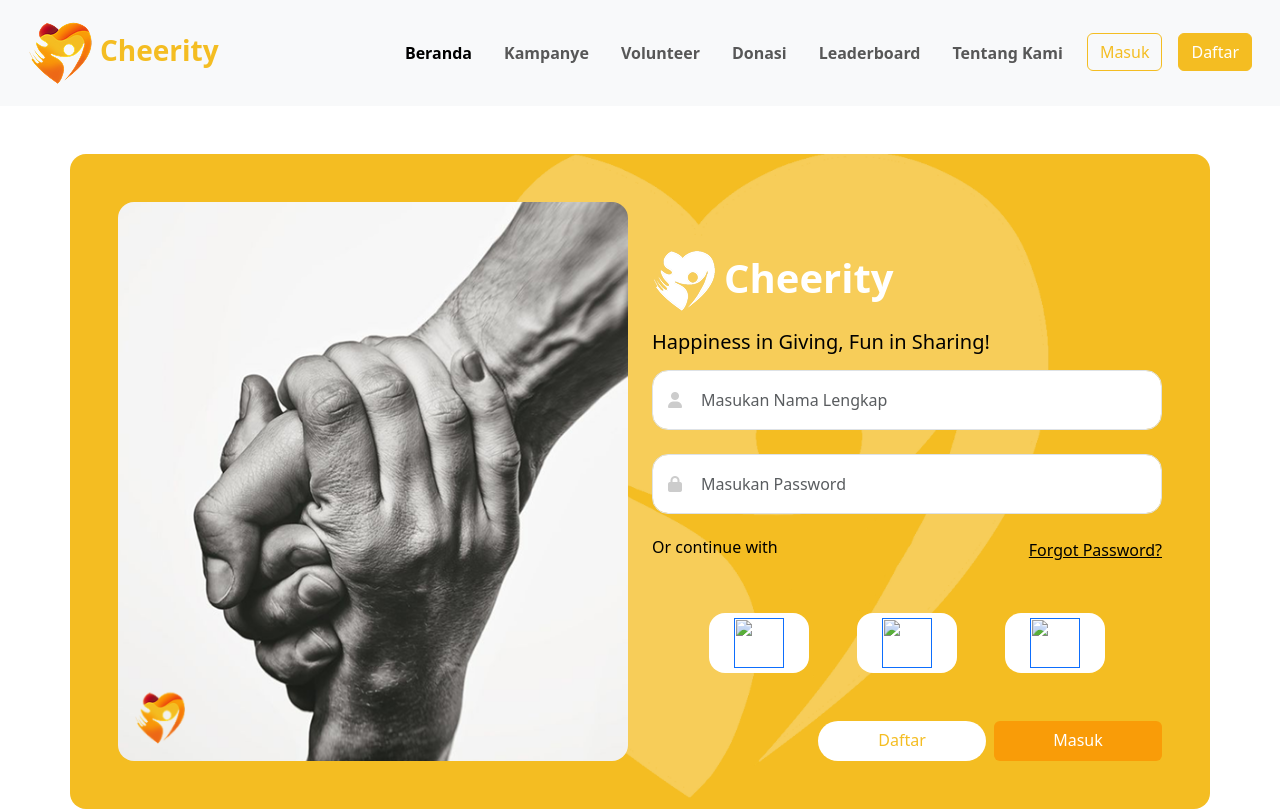
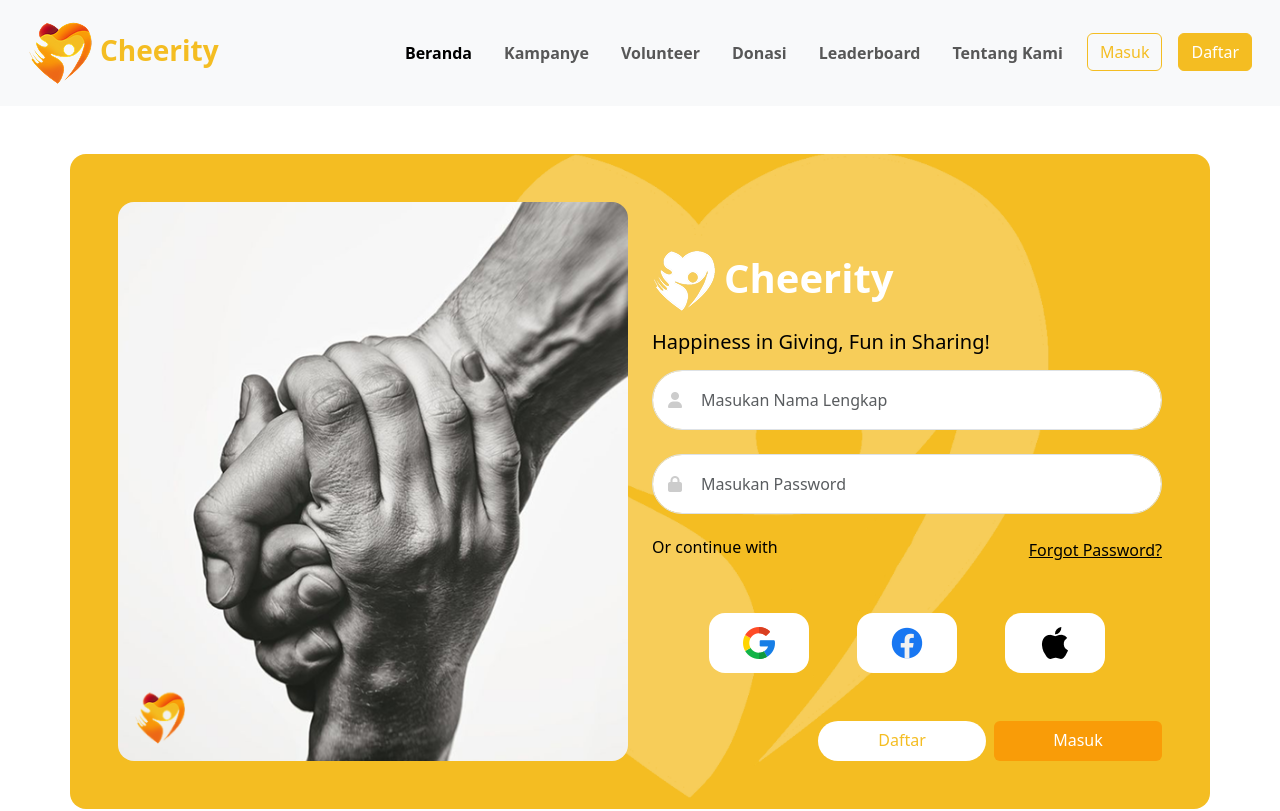
Before and after one commit to ramadhaniprasety0/Cheerity, a plain HTML site: page login.html in a window 1280 px wide. Shown: the top 811 px of the page. Drawn offline with Linux system fonts and the light colour scheme.

Commit message:
update login method facebook dan icon

```diff
--- a/login.html
+++ b/login.html
@@ -62,11 +62,11 @@
                     <h5 class="fw-semi-bold text-black text-start  mt-3 mb-3">Happiness in Giving, Fun in Sharing!</h5>
                     <form action="">
                         <div class="mb-4 position-relative">
-                            <input type="text" class="form-control rounded-4 ps-5" style="height: 60px;" id="name" placeholder="Masukan Nama Lengkap">
+                            <input type="text" class="form-control  ps-5" style="height: 60px; border-radius: 30px;" id="name" placeholder="Masukan Nama Lengkap">
                             <i class="fas fa-user position-absolute top-50 start-0 translate-middle-y ps-3" style="color: #ccc;"></i>
                         </div>
                         <div class="mb-4 position-relative">
-                            <input type="password" class="form-control rounded-4 ps-5" style="height: 60px;" id="exampleInputPassword1" placeholder="Masukan Password">
+                            <input type="password" class="form-control ps-5" style="height: 60px; border-radius: 30px;" id="exampleInputPassword1" placeholder="Masukan Password">
                             <i class="fas fa-lock position-absolute top-50 start-0 translate-middle-y ps-3" style="color: #ccc;"></i>
                         </div>
                         <div class="mb-5 d-flex justify-content-between">
@@ -75,13 +75,13 @@
                         </div>
                         <div class="mb-3 d-flex justify-content-center align-items-center gap-5">
                           <div class="bg-white rounded-2 d-flex justify-content-center align-items-center rounded-4" style="width: 100px; height: 60px;">
-                            <a href=""><img src="assets/image/google.png" alt="" width="50" height="50"></a>
+                            <a href=""><img src="assets/image/google.png" alt="google logo"></a>
                           </div>
                           <div class="bg-white rounded-2 d-flex justify-content-center align-items-center rounded-4" style="width: 100px; height: 60px;">
-                            <a href=""><img src="assets/image/meta.png" alt="" width="50" height="50"></a>
+                            <a href=""><img src="assets/image/facebook.png" alt="facebook logo"></a>
                           </div>
                           <div class="bg-white rounded-2 d-flex justify-content-center align-items-center rounded-4" style="width: 100px; height: 60px;">
-                            <a href=""><img src="assets/image/apple.png" alt="" width="50" height="50"></a>
+                            <a href=""><img src="assets/image/apple-logo.png" alt="apple logo"></a>
                           </div>
                         </div>
                         <div class="d-flex justify-content-end align-items-center mt-5 gap-2">
```
Also changed, not shown: assets/image/apple-logo.png (added), assets/image/facebook.png (added), assets/image/google.png (added), assets/image/meta.png (added).
